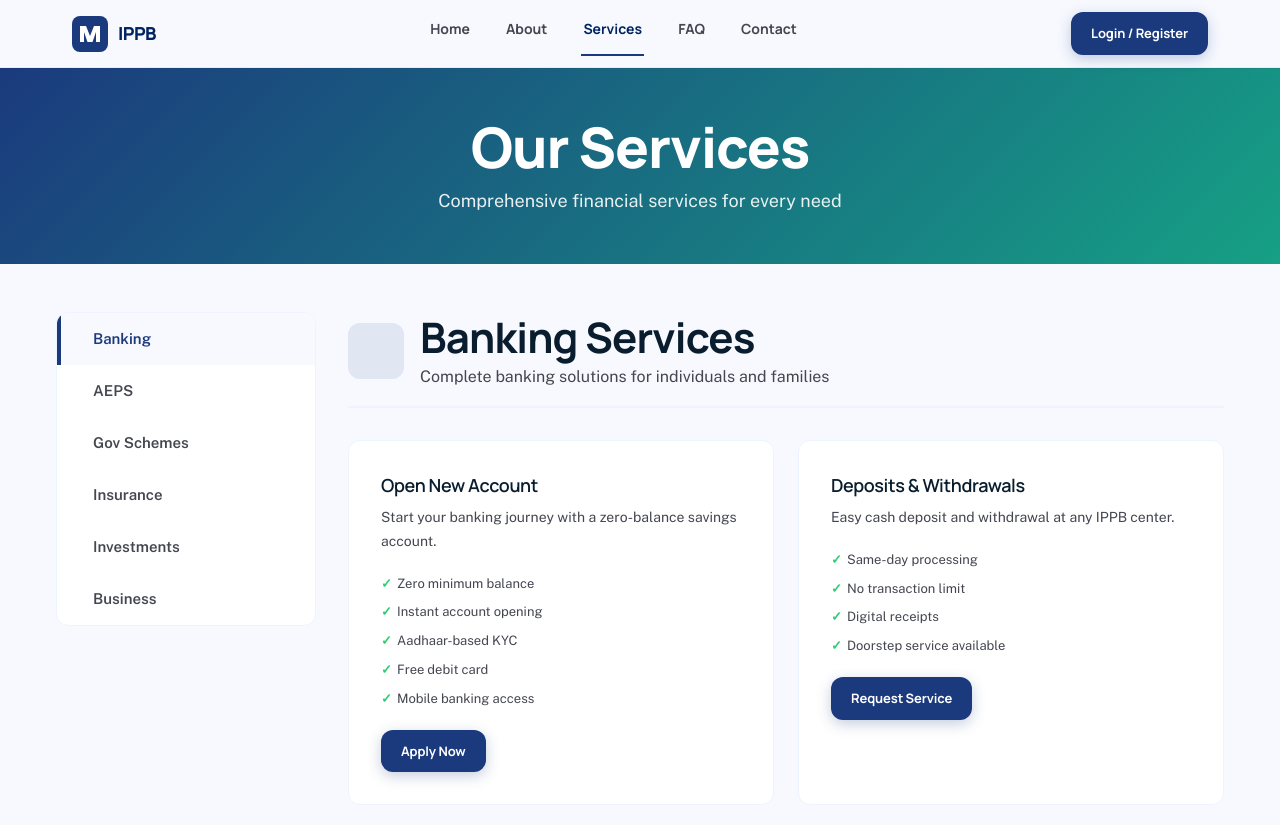
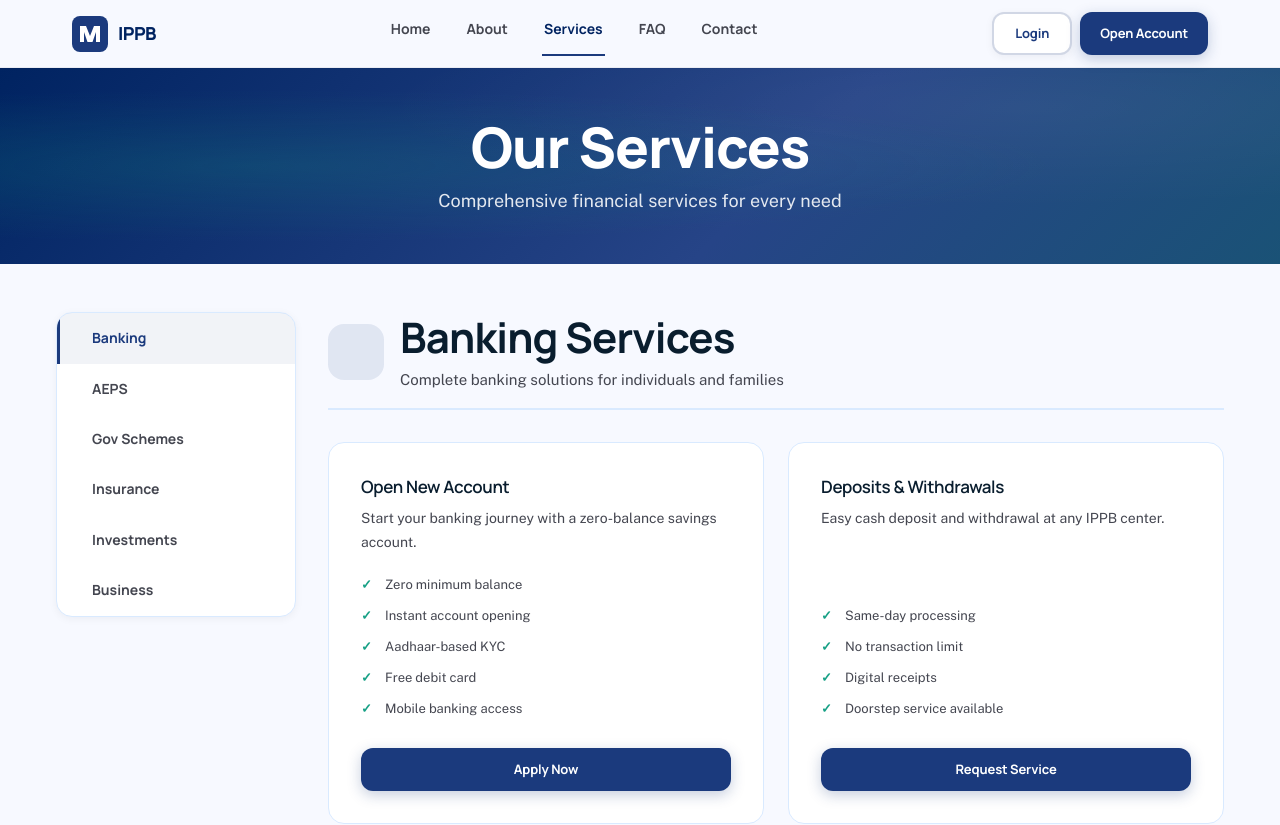
Before and after one commit to soham999a/semi-gov, a website with bundled scripts: page services.html in a window 1280 px wide. Shown: the top 825 px of the page. Built offline with nearby package versions, Linux system fonts and the light colour scheme.

Commit message:
feat: retheme services & contact pages to blue/white - proper page hero, clean CSS, remove inline styles

```diff
--- /dev/null
+++ b/css/contact.css
@@ -0,0 +1,102 @@
+/* ===== CONTACT PAGE ===== */
+
+/* Shared page hero — also used by services.html via services.css */
+.page-hero {
+  background: linear-gradient(135deg, var(--primary) 0%, var(--primary-light) 60%, #1a5276 100%);
+  padding: var(--spacing-2xl) var(--spacing-lg);
+  text-align: center;
+  position: relative; overflow: hidden;
+}
+.page-hero::before {
+  content: '';
+  position: absolute; inset: 0;
+  background:
+    radial-gradient(ellipse at 20% 50%, rgba(22,160,133,0.2) 0%, transparent 55%),
+    radial-gradient(ellipse at 80% 20%, rgba(255,255,255,0.05) 0%, transparent 45%);
+  pointer-events: none;
+}
+.page-hero h1 { color: white; margin-bottom: var(--spacing-sm); position: relative; z-index: 1; }
+.page-hero p  { color: rgba(255,255,255,0.88); font-size: 18px; max-width: 520px; margin: 0 auto; position: relative; z-index: 1; }
+
+/* ===== LAYOUT ===== */
+.contact-page {
+  max-width: var(--max-width); margin: 0 auto;
+  padding: var(--spacing-3xl) var(--spacing-lg);
+  display: grid; grid-template-columns: 1fr 1fr;
+  gap: var(--spacing-3xl);
+}
+
+/* ===== FORM CARD ===== */
+.contact-form-card {
+  background: var(--surface-lowest);
+  border-radius: var(--radius-2xl);
+  padding: var(--spacing-2xl);
+  border: 1px solid var(--surface-high);
+  box-shadow: var(--shadow-md);
+}
+.contact-form-card h2 { margin-bottom: var(--spacing-xl); color: var(--on-surface); }
+.contact-submit-btn { width: 100%; margin-top: var(--spacing-sm); }
+
+/* ===== INFO SIDE ===== */
+.contact-info-side h2 { margin-bottom: var(--spacing-xl); color: var(--on-surface); }
+
+.contact-info-card {
+  background: var(--surface-lowest);
+  border-radius: var(--radius-xl);
+  padding: var(--spacing-lg);
+  border: 1px solid var(--surface-high);
+  margin-bottom: var(--spacing-md);
+  display: flex; align-items: flex-start; gap: var(--spacing-md);
+  transition: all var(--transition-fast);
+  box-shadow: var(--shadow-sm);
+}
+.contact-info-card:hover { box-shadow: var(--shadow-md); transform: translateY(-2px); border-color: rgba(27,58,125,0.2); }
+
+.contact-info-icon {
+  width: 48px; height: 48px;
+  border-radius: var(--radius-lg);
+  background: rgba(27,58,125,0.08);
+  display: flex; align-items: center; justify-content: center;
+  flex-shrink: 0;
+}
+
+.contact-info-label {
+  font-family: var(--font-headline);
+  font-size: 11px; font-weight: 800;
+  color: var(--on-surface-variant);
+  text-transform: uppercase; letter-spacing: 0.08em;
+  margin-bottom: 6px;
+}
+.contact-info-value {
+  font-size: 15px; font-weight: 500;
+  color: var(--on-surface); line-height: 1.5;
+}
+.contact-info-muted {
+  font-size: 13px; color: var(--on-surface-variant);
+  margin-top: 2px;
+}
+
+/* ===== MAP ===== */
+.map-placeholder {
+  background: linear-gradient(135deg, var(--surface-low), var(--surface-high));
+  border-radius: var(--radius-xl); height: 260px;
+  display: flex; flex-direction: column;
+  align-items: center; justify-content: center;
+  color: var(--on-surface-variant); font-size: 15px;
+  margin-top: var(--spacing-md);
+  border: 1px solid var(--surface-high);
+  gap: var(--spacing-sm);
+}
+
+/* ===== RESPONSIVE ===== */
+@media (max-width: 768px) {
+  .contact-page {
+    grid-template-columns: 1fr;
+    padding: var(--spacing-xl) var(--spacing-md);
+    gap: var(--spacing-xl);
+  }
+  .contact-form-card { padding: var(--spacing-lg); }
+  .page-hero { padding: var(--spacing-xl) var(--spacing-md); }
+  .page-hero h1 { font-size: clamp(26px, 7vw, 38px); }
+  .page-hero p  { font-size: 15px; }
+}
--- a/css/services.css
+++ b/css/services.css
@@ -1,40 +1,128 @@
-.services-page { display: flex; gap: var(--spacing-xl); max-width: var(--max-width); margin: 0 auto; padding: var(--spacing-2xl) var(--spacing-md); }
+/* ===== SERVICES PAGE ===== */
+.services-page {
+  display: flex; gap: var(--spacing-xl);
+  max-width: var(--max-width); margin: 0 auto;
+  padding: var(--spacing-2xl) var(--spacing-md);
+}
+
+/* ===== PAGE HERO ===== */
+.page-hero {
+  background: linear-gradient(135deg, var(--primary) 0%, var(--primary-light) 60%, #1a5276 100%);
+  padding: var(--spacing-2xl) var(--spacing-lg);
+  text-align: center;
+  position: relative; overflow: hidden;
+}
+.page-hero::before {
+  content: '';
+  position: absolute; inset: 0;
+  background:
+    radial-gradient(ellipse at 20% 50%, rgba(22,160,133,0.2) 0%, transparent 55%),
+    radial-gradient(ellipse at 80% 20%, rgba(255,255,255,0.05) 0%, transparent 45%);
+  pointer-events: none;
+}
+.page-hero h1 { color: white; margin-bottom: var(--spacing-sm); position: relative; z-index: 1; }
+.page-hero p  { color: rgba(255,255,255,0.88); font-size: 18px; max-width: 520px; margin: 0 auto; position: relative; z-index: 1; }
+
+/* ===== SIDEBAR ===== */
 .services-sidebar {
-  width: 260px;
-  flex-shrink: 0;
+  width: 240px; flex-shrink: 0;
   position: sticky;
   top: calc(var(--navbar-height) + var(--spacing-md));
   height: fit-content;
 }
-.sidebar-nav { background: var(--bg-white); border-radius: var(--radius-lg); border: 1px solid var(--bg-lighter); overflow: hidden; }
+.sidebar-nav {
+  background: var(--surface-lowest);
+  border-radius: var(--radius-xl);
+  border: 1px solid var(--surface-high);
+  overflow: hidden;
+  box-shadow: var(--shadow-sm);
+}
 .sidebar-nav a {
   display: flex; align-items: center; gap: var(--spacing-md);
   padding: 14px var(--spacing-md);
-  color: var(--text-secondary);
-  font-weight: 600; font-size: 15px;
-  border-left: 4px solid transparent;
+  color: var(--on-surface-variant);
+  font-family: var(--font-headline);
+  font-weight: 700; font-size: 14px;
+  border-left: 3px solid transparent;
   transition: all var(--transition-fast);
   text-decoration: none;
 }
-.sidebar-nav a:hover, .sidebar-nav a.active { color: var(--primary-blue); background: var(--bg-light); border-left-color: var(--primary-blue); }
-.sidebar-nav a .nav-icon { font-size: 20px; }
+.sidebar-nav a:hover { color: var(--primary-mid); background: var(--surface-low); border-left-color: rgba(27,58,125,0.3); }
+.sidebar-nav a.active { color: var(--primary-mid); background: rgba(27,58,125,0.06); border-left-color: var(--primary-mid); }
+.sidebar-nav a .nav-icon { font-size: 18px; }
+
+/* ===== CONTENT ===== */
 .services-content { flex: 1; min-width: 0; }
-.service-category { margin-bottom: var(--spacing-3xl); scroll-margin-top: calc(var(--navbar-height) + var(--spacing-md)); }
-.category-header { display: flex; align-items: center; gap: var(--spacing-md); margin-bottom: var(--spacing-xl); padding-bottom: var(--spacing-md); border-bottom: 2px solid var(--bg-lighter); }
-.category-icon { width: 56px; height: 56px; border-radius: var(--radius-lg); display: flex; align-items: center; justify-content: center; font-size: 28px; flex-shrink: 0; }
-.category-icon.blue { background: rgba(27,58,125,0.1); }
-.category-icon.teal { background: rgba(22,160,133,0.1); }
-.category-icon.gold { background: rgba(243,156,18,0.1); }
+.service-category {
+  margin-bottom: var(--spacing-3xl);
+  scroll-margin-top: calc(var(--navbar-height) + var(--spacing-md));
+}
+
+/* ===== CATEGORY HEADER ===== */
+.category-header {
+  display: flex; align-items: center; gap: var(--spacing-md);
+  margin-bottom: var(--spacing-xl);
+  padding-bottom: var(--spacing-md);
+  border-bottom: 2px solid var(--surface-high);
+}
+.category-icon {
+  width: 56px; height: 56px;
+  border-radius: var(--radius-xl);
+  display: flex; align-items: center; justify-content: center;
+  font-size: 26px; flex-shrink: 0;
+}
+.category-icon.blue   { background: rgba(27,58,125,0.1); }
+.category-icon.teal   { background: rgba(22,160,133,0.1); }
+.category-icon.gold   { background: rgba(243,156,18,0.1); }
 .category-icon.purple { background: rgba(142,68,173,0.1); }
-.category-icon.green { background: rgba(46,204,113,0.1); }
+.category-icon.green  { background: rgba(46,204,113,0.1); }
 .category-icon.orange { background: rgba(230,126,34,0.1); }
-.service-cards-grid { display: grid; grid-template-columns: repeat(2, 1fr); gap: var(--spacing-lg); }
-.service-detail-card { background: var(--bg-white); border: 1px solid var(--bg-lighter); border-radius: var(--radius-lg); padding: var(--spacing-xl); transition: all var(--transition-fast); }
-.service-detail-card:hover { box-shadow: var(--shadow-md); border-color: var(--primary-blue); }
-.service-detail-card h4 { font-size: 18px; margin-bottom: var(--spacing-sm); color: var(--text-dark); }
-.service-detail-card p { color: var(--text-secondary); font-size: 14px; margin-bottom: var(--spacing-md); }
-.service-features { margin-bottom: var(--spacing-md); }
-.service-features li { font-size: 13px; color: var(--text-secondary); padding: 4px 0; padding-left: var(--spacing-md); position: relative; }
-.service-features li::before { content: '✓'; position: absolute; left: 0; color: var(--success-green); font-weight: 700; }
-@media (max-width: 1024px) { .services-sidebar { display: none; } .services-page { padding: var(--spacing-lg) var(--spacing-md); } }
-@media (max-width: 768px) { .service-cards-grid { grid-template-columns: 1fr; } }
+.category-header h2 { margin-bottom: 4px; color: var(--on-surface); }
+.category-header p   { color: var(--on-surface-variant); font-size: 15px; margin: 0; }
+
+/* ===== SERVICE CARDS ===== */
+.service-cards-grid {
+  display: grid; grid-template-columns: repeat(2, 1fr);
+  gap: var(--spacing-lg);
+}
+.service-detail-card {
+  background: var(--surface-lowest);
+  border: 1px solid var(--surface-high);
+  border-radius: var(--radius-xl);
+  padding: var(--spacing-xl);
+  transition: all var(--transition-fast);
+  display: flex; flex-direction: column;
+}
+.service-detail-card:hover {
+  box-shadow: var(--shadow-lg);
+  border-color: rgba(27,58,125,0.25);
+  transform: translateY(-3px);
+}
+.service-detail-card h4 {
+  font-size: 17px; margin-bottom: var(--spacing-sm);
+  color: var(--on-surface);
+}
+.service-detail-card > p {
+  color: var(--on-surface-variant); font-size: 14px;
+  margin-bottom: var(--spacing-md); flex-grow: 1;
+}
+.service-features { margin-bottom: var(--spacing-lg); }
+.service-features li {
+  font-size: 13px; color: var(--on-surface-variant);
+  padding: 5px 0 5px var(--spacing-lg);
+  position: relative;
+}
+.service-features li::before {
+  content: '✓'; position: absolute; left: 0;
+  color: var(--teal); font-weight: 800;
+}
+
+/* ===== RESPONSIVE ===== */
+@media (max-width: 1024px) {
+  .services-sidebar { display: none; }
+  .services-page { padding: var(--spacing-lg) var(--spacing-md); }
+  .service-cards-grid { grid-template-columns: repeat(2, 1fr); }
+}
+@media (max-width: 600px) {
+  .service-cards-grid { grid-template-columns: 1fr; }
+}
--- /dev/null
+++ b/ippb-website/css/contact.css
@@ -0,0 +1,102 @@
+/* ===== CONTACT PAGE ===== */
+
+/* Shared page hero — also used by services.html via services.css */
+.page-hero {
+  background: linear-gradient(135deg, var(--primary) 0%, var(--primary-light) 60%, #1a5276 100%);
+  padding: var(--spacing-2xl) var(--spacing-lg);
+  text-align: center;
+  position: relative; overflow: hidden;
+}
+.page-hero::before {
+  content: '';
+  position: absolute; inset: 0;
+  background:
+    radial-gradient(ellipse at 20% 50%, rgba(22,160,133,0.2) 0%, transparent 55%),
+    radial-gradient(ellipse at 80% 20%, rgba(255,255,255,0.05) 0%, transparent 45%);
+  pointer-events: none;
+}
+.page-hero h1 { color: white; margin-bottom: var(--spacing-sm); position: relative; z-index: 1; }
+.page-hero p  { color: rgba(255,255,255,0.88); font-size: 18px; max-width: 520px; margin: 0 auto; position: relative; z-index: 1; }
+
+/* ===== LAYOUT ===== */
+.contact-page {
+  max-width: var(--max-width); margin: 0 auto;
+  padding: var(--spacing-3xl) var(--spacing-lg);
+  display: grid; grid-template-columns: 1fr 1fr;
+  gap: var(--spacing-3xl);
+}
+
+/* ===== FORM CARD ===== */
+.contact-form-card {
+  background: var(--surface-lowest);
+  border-radius: var(--radius-2xl);
+  padding: var(--spacing-2xl);
+  border: 1px solid var(--surface-high);
+  box-shadow: var(--shadow-md);
+}
+.contact-form-card h2 { margin-bottom: var(--spacing-xl); color: var(--on-surface); }
+.contact-submit-btn { width: 100%; margin-top: var(--spacing-sm); }
+
+/* ===== INFO SIDE ===== */
+.contact-info-side h2 { margin-bottom: var(--spacing-xl); color: var(--on-surface); }
+
+.contact-info-card {
+  background: var(--surface-lowest);
+  border-radius: var(--radius-xl);
+  padding: var(--spacing-lg);
+  border: 1px solid var(--surface-high);
+  margin-bottom: var(--spacing-md);
+  display: flex; align-items: flex-start; gap: var(--spacing-md);
+  transition: all var(--transition-fast);
+  box-shadow: var(--shadow-sm);
+}
+.contact-info-card:hover { box-shadow: var(--shadow-md); transform: translateY(-2px); border-color: rgba(27,58,125,0.2); }
+
+.contact-info-icon {
+  width: 48px; height: 48px;
+  border-radius: var(--radius-lg);
+  background: rgba(27,58,125,0.08);
+  display: flex; align-items: center; justify-content: center;
+  flex-shrink: 0;
+}
+
+.contact-info-label {
+  font-family: var(--font-headline);
+  font-size: 11px; font-weight: 800;
+  color: var(--on-surface-variant);
+  text-transform: uppercase; letter-spacing: 0.08em;
+  margin-bottom: 6px;
+}
+.contact-info-value {
+  font-size: 15px; font-weight: 500;
+  color: var(--on-surface); line-height: 1.5;
+}
+.contact-info-muted {
+  font-size: 13px; color: var(--on-surface-variant);
+  margin-top: 2px;
+}
+
+/* ===== MAP ===== */
+.map-placeholder {
+  background: linear-gradient(135deg, var(--surface-low), var(--surface-high));
+  border-radius: var(--radius-xl); height: 260px;
+  display: flex; flex-direction: column;
+  align-items: center; justify-content: center;
+  color: var(--on-surface-variant); font-size: 15px;
+  margin-top: var(--spacing-md);
+  border: 1px solid var(--surface-high);
+  gap: var(--spacing-sm);
+}
+
+/* ===== RESPONSIVE ===== */
+@media (max-width: 768px) {
+  .contact-page {
+    grid-template-columns: 1fr;
+    padding: var(--spacing-xl) var(--spacing-md);
+    gap: var(--spacing-xl);
+  }
+  .contact-form-card { padding: var(--spacing-lg); }
+  .page-hero { padding: var(--spacing-xl) var(--spacing-md); }
+  .page-hero h1 { font-size: clamp(26px, 7vw, 38px); }
+  .page-hero p  { font-size: 15px; }
+}
--- a/ippb-website/css/services.css
+++ b/ippb-website/css/services.css
@@ -1,40 +1,128 @@
-.services-page { display: flex; gap: var(--spacing-xl); max-width: var(--max-width); margin: 0 auto; padding: var(--spacing-2xl) var(--spacing-md); }
+/* ===== SERVICES PAGE ===== */
+.services-page {
+  display: flex; gap: var(--spacing-xl);
+  max-width: var(--max-width); margin: 0 auto;
+  padding: var(--spacing-2xl) var(--spacing-md);
+}
+
+/* ===== PAGE HERO ===== */
+.page-hero {
+  background: linear-gradient(135deg, var(--primary) 0%, var(--primary-light) 60%, #1a5276 100%);
+  padding: var(--spacing-2xl) var(--spacing-lg);
+  text-align: center;
+  position: relative; overflow: hidden;
+}
+.page-hero::before {
+  content: '';
+  position: absolute; inset: 0;
+  background:
+    radial-gradient(ellipse at 20% 50%, rgba(22,160,133,0.2) 0%, transparent 55%),
+    radial-gradient(ellipse at 80% 20%, rgba(255,255,255,0.05) 0%, transparent 45%);
+  pointer-events: none;
+}
+.page-hero h1 { color: white; margin-bottom: var(--spacing-sm); position: relative; z-index: 1; }
+.page-hero p  { color: rgba(255,255,255,0.88); font-size: 18px; max-width: 520px; margin: 0 auto; position: relative; z-index: 1; }
+
+/* ===== SIDEBAR ===== */
 .services-sidebar {
-  width: 260px;
-  flex-shrink: 0;
+  width: 240px; flex-shrink: 0;
   position: sticky;
   top: calc(var(--navbar-height) + var(--spacing-md));
   height: fit-content;
 }
-.sidebar-nav { background: var(--bg-white); border-radius: var(--radius-lg); border: 1px solid var(--bg-lighter); overflow: hidden; }
+.sidebar-nav {
+  background: var(--surface-lowest);
+  border-radius: var(--radius-xl);
+  border: 1px solid var(--surface-high);
+  overflow: hidden;
+  box-shadow: var(--shadow-sm);
+}
 .sidebar-nav a {
   display: flex; align-items: center; gap: var(--spacing-md);
   padding: 14px var(--spacing-md);
-  color: var(--text-secondary);
-  font-weight: 600; font-size: 15px;
-  border-left: 4px solid transparent;
+  color: var(--on-surface-variant);
+  font-family: var(--font-headline);
+  font-weight: 700; font-size: 14px;
+  border-left: 3px solid transparent;
   transition: all var(--transition-fast);
   text-decoration: none;
 }
-.sidebar-nav a:hover, .sidebar-nav a.active { color: var(--primary-blue); background: var(--bg-light); border-left-color: var(--primary-blue); }
-.sidebar-nav a .nav-icon { font-size: 20px; }
+.sidebar-nav a:hover { color: var(--primary-mid); background: var(--surface-low); border-left-color: rgba(27,58,125,0.3); }
+.sidebar-nav a.active { color: var(--primary-mid); background: rgba(27,58,125,0.06); border-left-color: var(--primary-mid); }
+.sidebar-nav a .nav-icon { font-size: 18px; }
+
+/* ===== CONTENT ===== */
 .services-content { flex: 1; min-width: 0; }
-.service-category { margin-bottom: var(--spacing-3xl); scroll-margin-top: calc(var(--navbar-height) + var(--spacing-md)); }
-.category-header { display: flex; align-items: center; gap: var(--spacing-md); margin-bottom: var(--spacing-xl); padding-bottom: var(--spacing-md); border-bottom: 2px solid var(--bg-lighter); }
-.category-icon { width: 56px; height: 56px; border-radius: var(--radius-lg); display: flex; align-items: center; justify-content: center; font-size: 28px; flex-shrink: 0; }
-.category-icon.blue { background: rgba(27,58,125,0.1); }
-.category-icon.teal { background: rgba(22,160,133,0.1); }
-.category-icon.gold { background: rgba(243,156,18,0.1); }
+.service-category {
+  margin-bottom: var(--spacing-3xl);
+  scroll-margin-top: calc(var(--navbar-height) + var(--spacing-md));
+}
+
+/* ===== CATEGORY HEADER ===== */
+.category-header {
+  display: flex; align-items: center; gap: var(--spacing-md);
+  margin-bottom: var(--spacing-xl);
+  padding-bottom: var(--spacing-md);
+  border-bottom: 2px solid var(--surface-high);
+}
+.category-icon {
+  width: 56px; height: 56px;
+  border-radius: var(--radius-xl);
+  display: flex; align-items: center; justify-content: center;
+  font-size: 26px; flex-shrink: 0;
+}
+.category-icon.blue   { background: rgba(27,58,125,0.1); }
+.category-icon.teal   { background: rgba(22,160,133,0.1); }
+.category-icon.gold   { background: rgba(243,156,18,0.1); }
 .category-icon.purple { background: rgba(142,68,173,0.1); }
-.category-icon.green { background: rgba(46,204,113,0.1); }
+.category-icon.green  { background: rgba(46,204,113,0.1); }
 .category-icon.orange { background: rgba(230,126,34,0.1); }
-.service-cards-grid { display: grid; grid-template-columns: repeat(2, 1fr); gap: var(--spacing-lg); }
-.service-detail-card { background: var(--bg-white); border: 1px solid var(--bg-lighter); border-radius: var(--radius-lg); padding: var(--spacing-xl); transition: all var(--transition-fast); }
-.service-detail-card:hover { box-shadow: var(--shadow-md); border-color: var(--primary-blue); }
-.service-detail-card h4 { font-size: 18px; margin-bottom: var(--spacing-sm); color: var(--text-dark); }
-.service-detail-card p { color: var(--text-secondary); font-size: 14px; margin-bottom: var(--spacing-md); }
-.service-features { margin-bottom: var(--spacing-md); }
-.service-features li { font-size: 13px; color: var(--text-secondary); padding: 4px 0; padding-left: var(--spacing-md); position: relative; }
-.service-features li::before { content: '✓'; position: absolute; left: 0; color: var(--success-green); font-weight: 700; }
-@media (max-width: 1024px) { .services-sidebar { display: none; } .services-page { padding: var(--spacing-lg) var(--spacing-md); } }
-@media (max-width: 768px) { .service-cards-grid { grid-template-columns: 1fr; } }
+.category-header h2 { margin-bottom: 4px; color: var(--on-surface); }
+.category-header p   { color: var(--on-surface-variant); font-size: 15px; margin: 0; }
+
+/* ===== SERVICE CARDS ===== */
+.service-cards-grid {
+  display: grid; grid-template-columns: repeat(2, 1fr);
+  gap: var(--spacing-lg);
+}
+.service-detail-card {
+  background: var(--surface-lowest);
+  border: 1px solid var(--surface-high);
+  border-radius: var(--radius-xl);
+  padding: var(--spacing-xl);
+  transition: all var(--transition-fast);
+  display: flex; flex-direction: column;
+}
+.service-detail-card:hover {
+  box-shadow: var(--shadow-lg);
+  border-color: rgba(27,58,125,0.25);
+  transform: translateY(-3px);
+}
+.service-detail-card h4 {
+  font-size: 17px; margin-bottom: var(--spacing-sm);
+  color: var(--on-surface);
+}
+.service-detail-card > p {
+  color: var(--on-surface-variant); font-size: 14px;
+  margin-bottom: var(--spacing-md); flex-grow: 1;
+}
+.service-features { margin-bottom: var(--spacing-lg); }
+.service-features li {
+  font-size: 13px; color: var(--on-surface-variant);
+  padding: 5px 0 5px var(--spacing-lg);
+  position: relative;
+}
+.service-features li::before {
+  content: '✓'; position: absolute; left: 0;
+  color: var(--teal); font-weight: 800;
+}
+
+/* ===== RESPONSIVE ===== */
+@media (max-width: 1024px) {
+  .services-sidebar { display: none; }
+  .services-page { padding: var(--spacing-lg) var(--spacing-md); }
+  .service-cards-grid { grid-template-columns: repeat(2, 1fr); }
+}
+@media (max-width: 600px) {
+  .service-cards-grid { grid-template-columns: 1fr; }
+}
--- a/services.html
+++ b/services.html
@@ -34,18 +34,23 @@
         <li><a href="services.html" class="active">Services</a></li>
         <li><a href="faq.html">FAQ</a></li>
         <li><a href="contact.html">Contact</a></li>
+        <li class="navbar-menu-actions">
+          <a href="login.html" class="btn btn-secondary btn-sm">Login</a>
+          <a href="register.html" class="btn btn-primary btn-sm">Open Account</a>
+        </li>
       </ul>
       <div class="navbar-actions">
-        <a href="login.html" class="btn btn-primary btn-sm">Login / Register</a>
+        <a href="login.html" class="btn btn-secondary btn-sm">Login</a>
+        <a href="register.html" class="btn btn-primary btn-sm">Open Account</a>
       </div>
     </div>
   </nav>
 
   <main id="main-content">
     <!-- Page Hero -->
-    <section style="background:linear-gradient(135deg,var(--primary-blue),var(--secondary-teal));color:white;padding:var(--spacing-2xl) var(--spacing-md);text-align:center;">
-      <h1 style="color:white;margin-bottom:var(--spacing-sm);">Our Services</h1>
-      <p style="opacity:0.9;font-size:18px;">Comprehensive financial services for every need</p>
+    <section class="page-hero">
+      <h1>Our Services</h1>
+      <p>Comprehensive financial services for every need</p>
     </section>
 
     <div class="services-page">
```
Also changed, not shown: contact.html (+15 -21 lines), ippb-website/contact.html (+15 -21 lines), ippb-website/services.html (+9 -4 lines).
